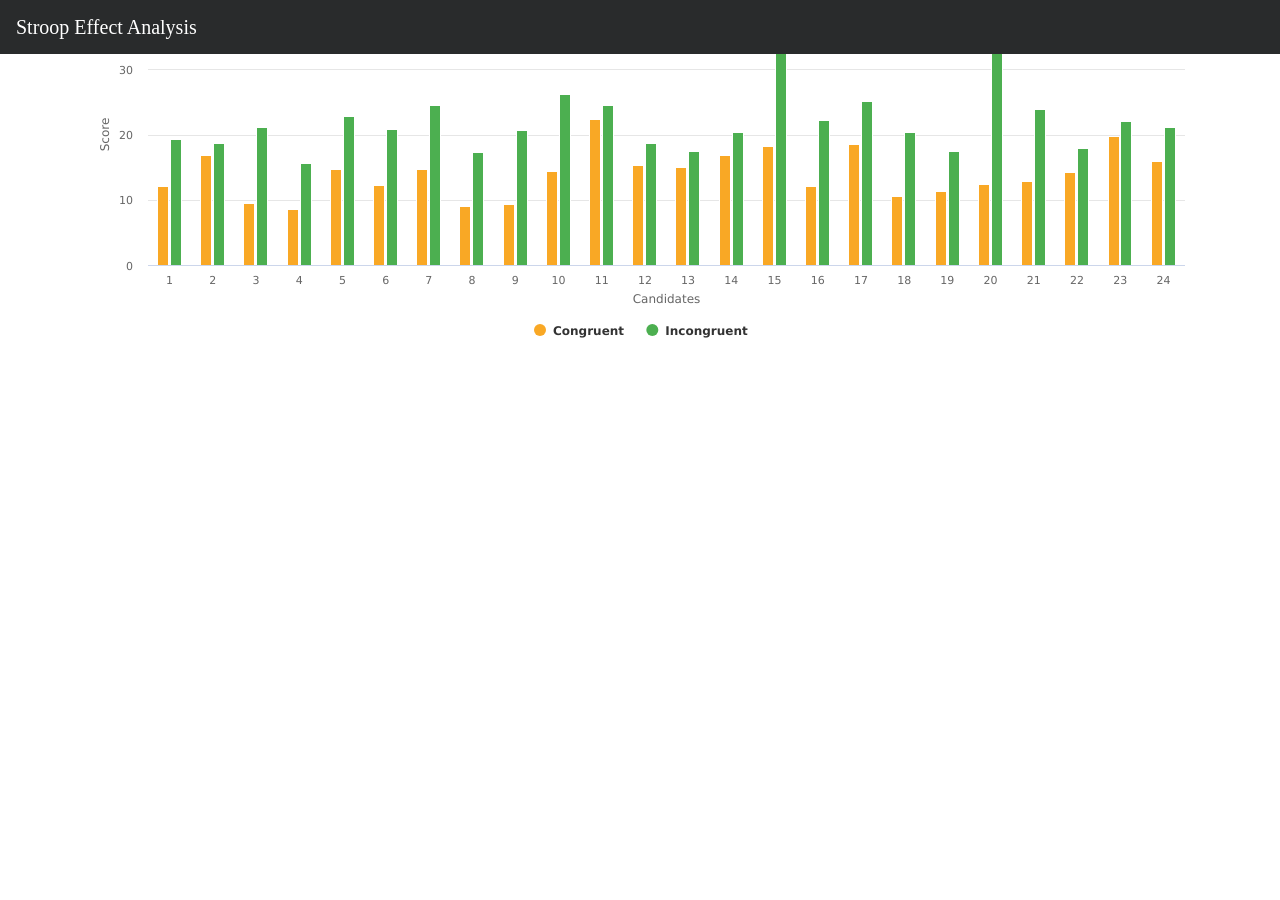
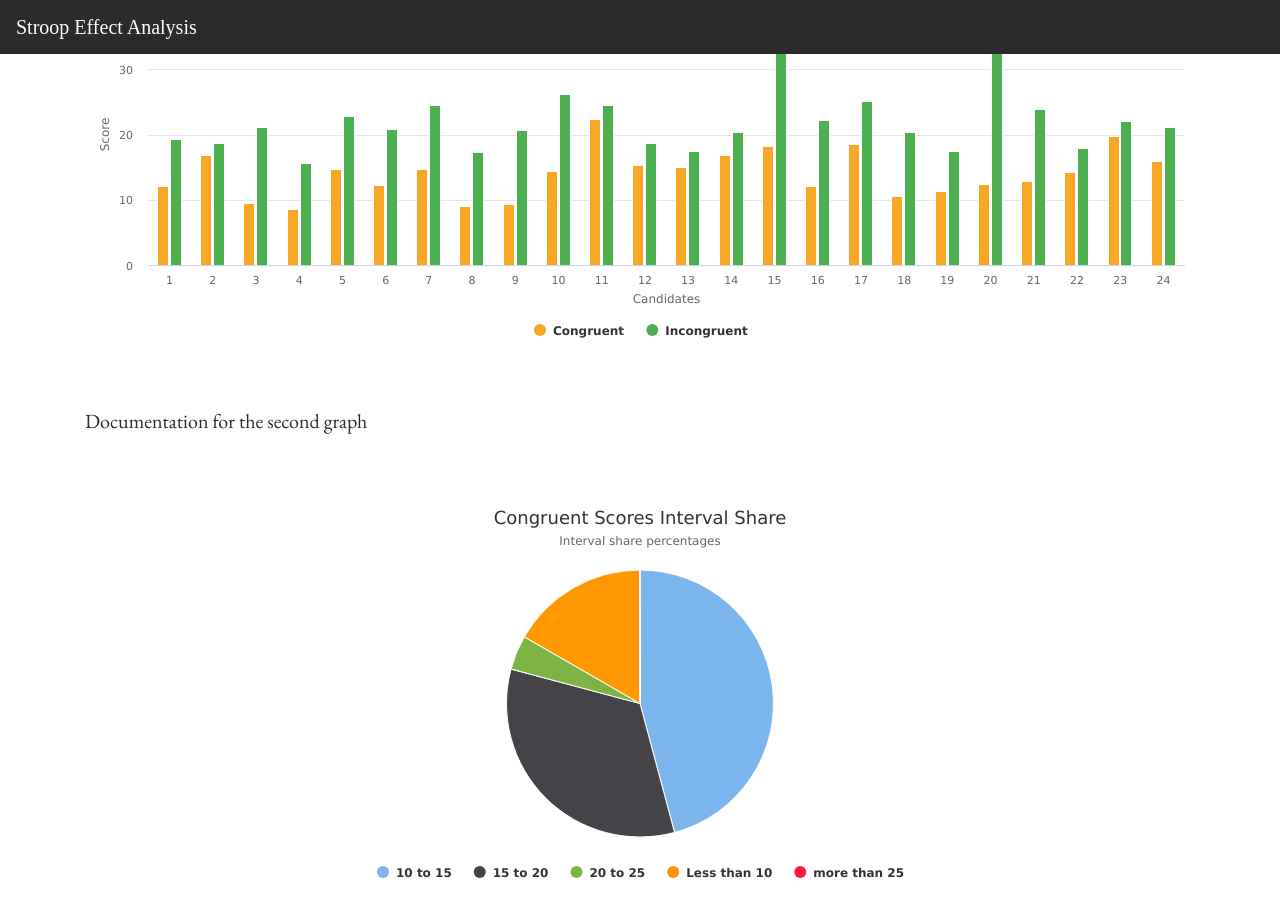
Before and after one commit to MayukhSobo/stroop_effect, a Jekyll site: the page built from visualisation.html, in a window 1280 px wide and 900 px high, scrolled down 525 px. Built offline with Jekyll 4.4.1, drawn with Linux system fonts in a browser that asks for light colours; nearby versions of some CDN libraries; some web fonts are replaced; before the commit the page ends 900 px from its top, so only the background shows below that.

Commit message:
Added the pichart in the visualisation for the Congruent Scores

```diff
--- /dev/null
+++ b/_includes/pi_chart.html
@@ -0,0 +1,5 @@
+<script type="text/javascript">
+$(function () {
+    Highcharts.chart('pi_chart', {"chart":{"type":"pie","polar":false,"inverted":false},"plotOptions":{"pie":{"allowPointSelect":true,"cursor":true,"showInLegend":true,"dataLabels":{"enabled":false}},"series":{"animation":true,"dataLabels":{"enabled":false}}},"title":{"text":"Congruent Scores Interval Share"},"subtitle":{"text":"Interval share percentages"},"exporting":{"enabled":false,"scale":2},"yAxis":[{}],"xAxis":[{"type":"linear","labels":{"format":"{value}"},"opposite":false,"reversed":false}],"series":[{"data":[["10 to 15",11],["15 to 20",8],["20 to 25",1],["Less than 10",4],["more than 25",0]],"name":"Percentage","turboThreshold":0,"marker":{"symbol":"diamond"}}],"legend":{"layout":"horizontal"},"colors":["#7cb5ec","#434348","#7cb342","#ff9800","#ff1744","#f15c80","#e4d354","#2b908f","#f45b5b","#91e8e1"],"tooltip":{"enabled":true},"credits":{"enabled":false}});
+});
+		</script>
--- a/visualisation.html
+++ b/visualisation.html
@@ -30,4 +30,19 @@
 				<div id="bar_score"></div>
 			</div>
 		</div>
+		<!---########## About Graph 2 ############### -->
+    <div class="row">
+			<div class="col">
+				<div class="wow zoomIn">
+					<p> Documentation for the second graph </p>
 				</div>
+			</div>
+		</div>
+    <!---########## Graph 2 ############### -->
+		<div class="row">
+			<div class="col">
+    	  {% include pi_chart.html %}
+				<div id="pi_chart"></div>
+			</div>
+		</div>
+</div>
```
Also changed, not shown: 1 other file. Lines whose indentation alone changed are shown as unchanged.
